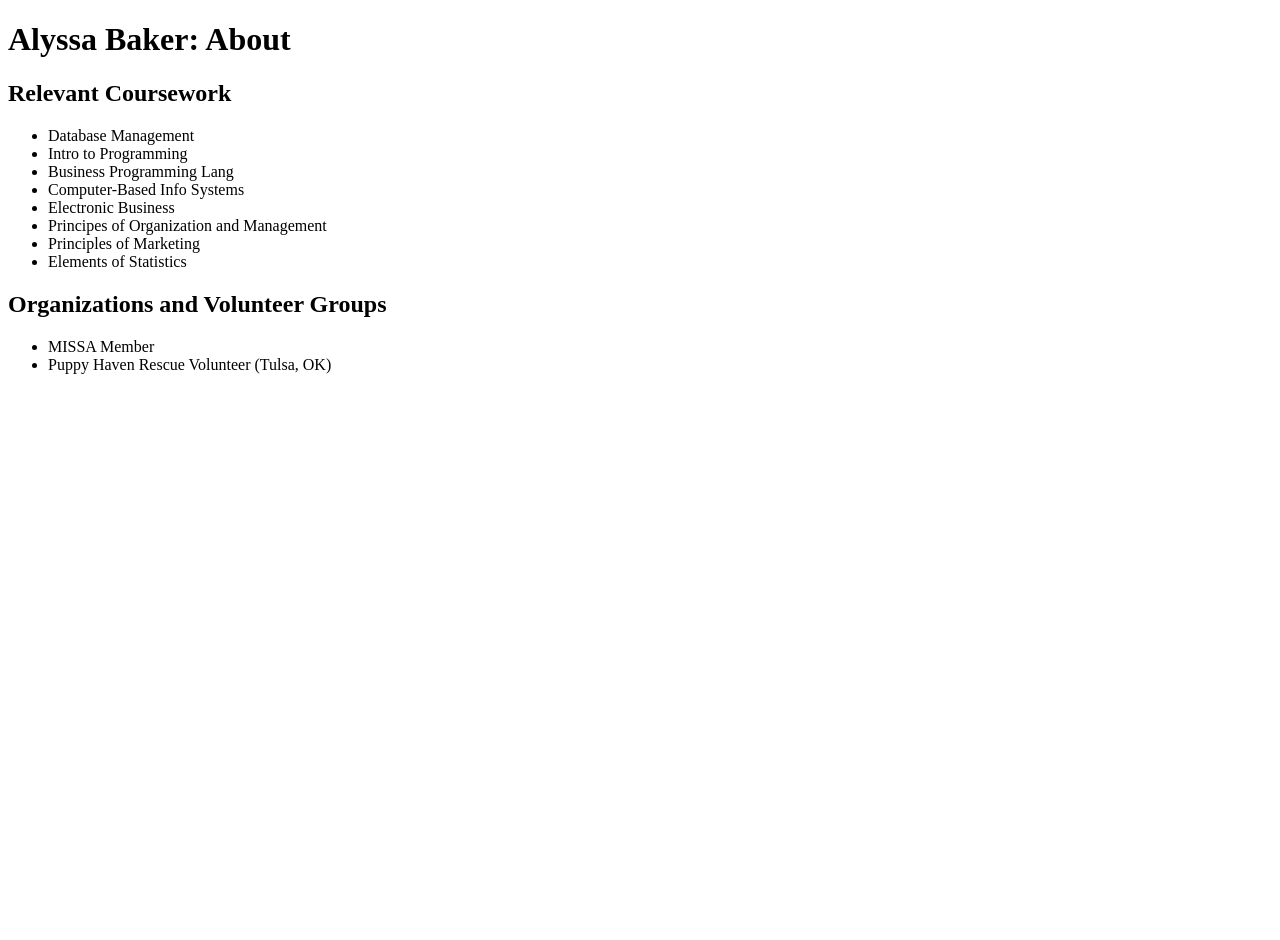
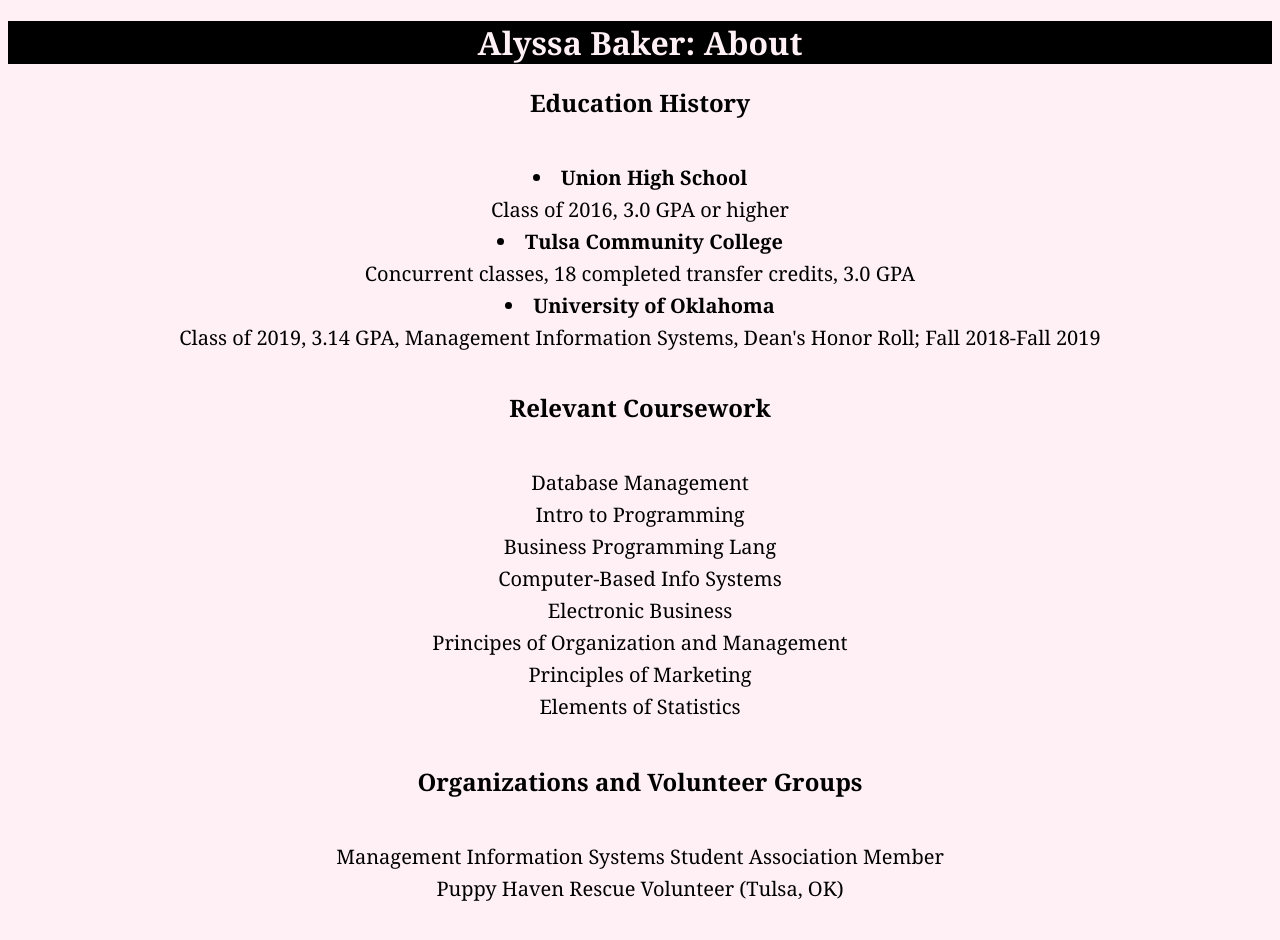
Before and after one commit to alyssabbaker/alyssabbaker.github.io, a plain HTML site: page about.html in a window 1280 px wide. Before the commit the page ends 800 px from the top, so only its background shows below. Drawn offline with Linux system fonts and the light colour scheme.

Commit message:
formatting mostly complete, might touch up a little bit

```diff
--- a/about.css
+++ b/about.css
@@ -1,3 +1,42 @@
-body
+body {
+    background-color: lavenderblush;
+    color: black;
+    font-family:Georgia;
+}
+
+#title {
+    text-align: center;
+    background-color:black;
+    color:lavenderblush;
+}
+#school{
+    text-align:center;
+}
+#uhs{
+    list-style-type:disc;
+    list-style-position:inside;
+}
+#tcc{
+    list-style-type:disc;
+    list-style-position:inside;
+}
+#ou{
+    list-style-type:disc;
+    list-style-position:inside;
+}
+#courses{
+    text-align:center;
+}
+#volun
 {
+    text-align:center;
 }
+ul{
+    padding:20px;
+    font-size:125%;
+    text-align:center;
+    list-style:none;
+}
+li{
+    margin:5px;
+}
--- a/about.html
+++ b/about.html
@@ -3,15 +3,27 @@
 <html >
 <head>
     <title>Alyssa Baker- Personal Website</title>
-    <link rel="about" href="about.css"/>
+    <link rel="stylesheet" href="about.css"/>
 </head>
 <body>
     <div>
-        <h1>Alyssa Baker: About</h1>
+        <h1 id="title">Alyssa Baker: About</h1>
+    </div>
+    <div>
+        <h2 id="school">Education History</h2>
+        <ul>
+            <li style="font-weight:bold" id="uhs">Union High School</li>
+            Class of 2016, 3.0 GPA or higher
+            <li style="font-weight:bold" id="tcc">Tulsa Community College</li>
+            Concurrent classes, 18 completed transfer credits, 3.0 GPA
+            <li style="font-weight:bold" id="ou">University of Oklahoma</li>
+            Class of 2019, 3.14 GPA, Management Information Systems, Dean's Honor Roll; Fall 2018-Fall 2019
+
+        </ul>
     </div>
 
     <div>
-        <h2>Relevant Coursework</h2>
+        <h2 id="courses">Relevant Coursework</h2>
         <ul>
             <li>Database Management</li>
             <li>Intro to Programming</li>
@@ -22,9 +34,9 @@
             <li>Principles of Marketing</li>
             <li>Elements of Statistics</li>
         </ul>
-        <h2>Organizations and Volunteer Groups</h2>
+        <h2 id="volun">Organizations and Volunteer Groups</h2>
         <ul>
-            <li>MISSA Member</li>
+            <li>Management Information Systems Student Association Member</li>
             <li>Puppy Haven Rescue Volunteer (Tulsa, OK)</li>
         </ul>
     </div>
--- a/index.css
+++ b/index.css
@@ -1,3 +1,37 @@
-body
-{
+body {
+    background-color: lavenderblush;
+    color: black;
+    font-family:Georgia;
 }
+#title{
+    text-align:center;
+}
+#name{
+    background-color:black;
+    color:lavenderblush;
+}
+ul{
+    list-style-type:none;
+    padding:20px;
+    font-size:125%;
+    text-align:center;
+}
+#links{
+    text-align:center;
+}
+li a{
+    text-decoration:none;
+    padding:20px;
+    margin:20px;
+    display:inline;
+}
+ul#list{
+    min-width:696px;
+    padding-top:20px;
+}
+ul#list li{
+    display:inline;
+}
+#contact{
+    text-align:center;
+}
--- /dev/null
+++ b/projects.css
@@ -0,0 +1,25 @@
+body
+{
+    background-color:lavenderblush;
+    color:black;
+    font-family:Georgia;
+}
+#title
+{
+    background-color:black;
+    color:lavenderblush;
+}
+ul{
+    list-style-type:none;
+    display:table-row;
+}
+#title{
+    text-align:center;
+}
+li{
+    font-size:125%;
+    text-align:center;
+}
+h2{
+    text-align:center;
+}
--- /dev/null
+++ b/skills.css
@@ -0,0 +1,37 @@
+body
+{
+    background-color:lavenderblush;
+    color:black;
+    font-family:Georgia;
+}
+#title
+{
+    background-color:black;
+    color:lavenderblush;
+    text-align:center;
+}
+#prg{
+    float:left;
+    padding:20px;
+    display:block;
+    width:33.333%;
+}
+#int{
+    float:inherit;
+    padding:20px;
+    display:block;
+    width:33.333%;
+}
+#other{
+    float:left;
+    padding:20px;
+    display:block;
+    width:33.333%;
+}
+li{
+    list-style-type:none;
+    padding:5px;
+}
+.row{
+    display:flex;
+}
```
Also changed, not shown: index.html (+14 -6 lines), projects.html (+12 -3 lines), skills.html (+16 -3 lines).
